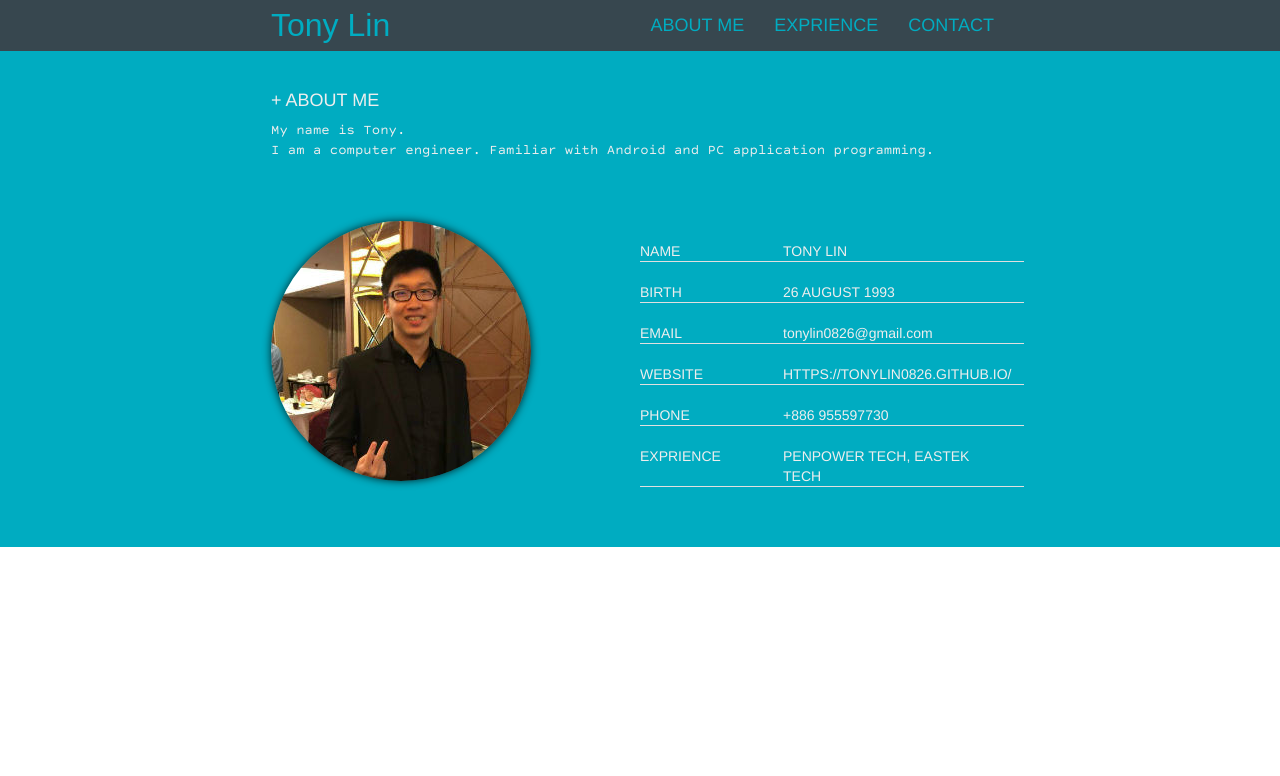
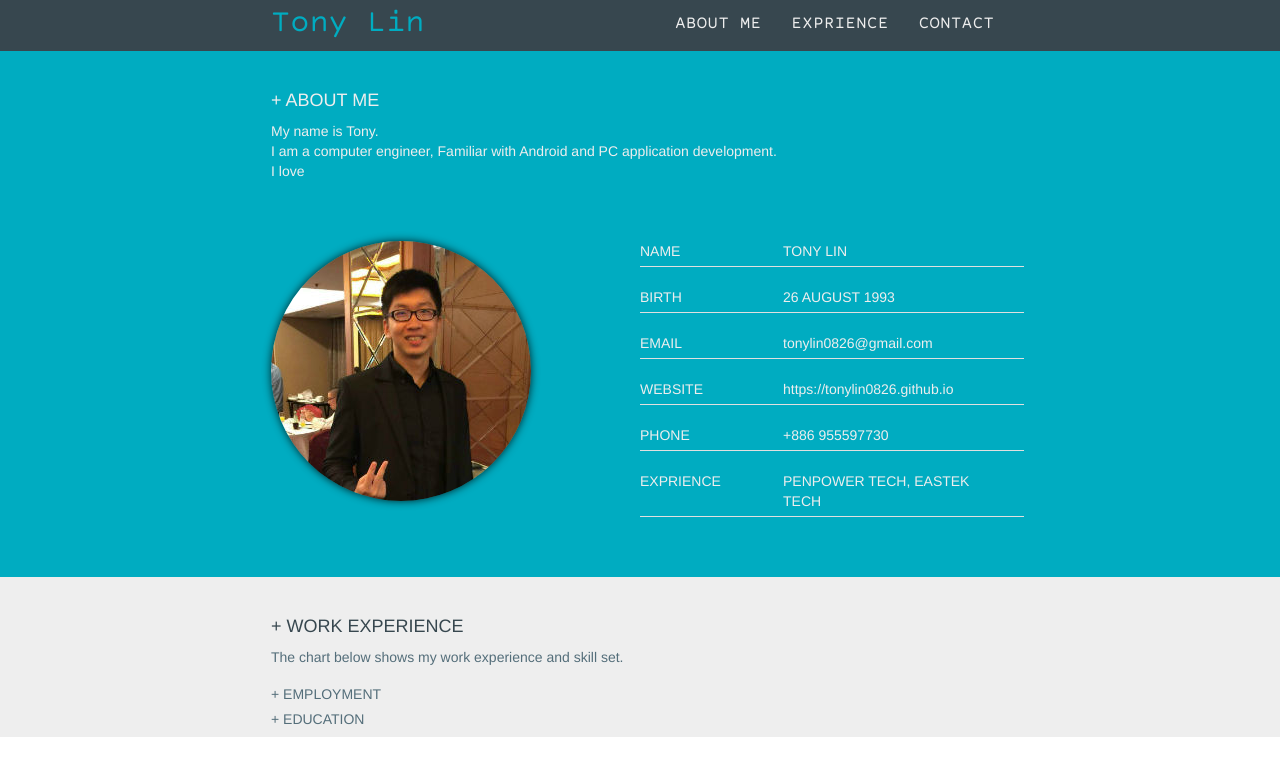
Before and after one commit to tonylin0826/tonylin0826.github.io, a website: page index.html in a window 1280 px wide. Drawn offline with nearby package versions, Linux system fonts and the light colour scheme.

Commit message:
add experience part 1

```diff
--- a/index.html
+++ b/index.html
@@ -7,7 +7,7 @@
 		<link rel="stylesheet" type="text/css" href="https://code.jquery.com/jquery-3.1.0.min.js">
 	</head>
 	<body>
-		<nav class="navbar navbar-default navbar-static-top" style="background-color: #37474f; margin-bottom:0px; border-color:#37474f;">
+		<nav class="navbar navbar-default navbar-static-top" style="background-color: #37474f; margin-bottom:0px; border-color:#37474f; font-family: mycourier">
 
 			<div class="container-fluid center-block">
 				<!-- Brand and toggle get grouped for better mobile display -->
@@ -18,79 +18,97 @@
 					<span class="icon-bar"></span>
 					<span class="icon-bar"></span>
 					</button>
-					<a class="navbar-brand" href="#" style="font-size: xx-large; color: #00ACC1; font-family: sans-serif">Tony Lin</a>
+					<a class="navbar-brand" href="#" style="font-size: xx-large; color: #00ACC1;">Tony Lin</a>
 				</div>
 				<div class="collapse navbar-collapse navbar-right">
 					<ul class="nav navbar-nav">
-						<li class="nav-item">
-							<a class="nav-link" href="#" style="font-size: large; color: #00ACC1">ABOUT ME</a>
-						</li>
-						<li class="nav-item">
-							<a class="nav-link" href="#" style="font-size: large; color: #00ACC1">EXPRIENCE</a>
-						</li>
-						<li class="nav-item">
-							<a class="nav-link" href="#" style="font-size: large; color: #00ACC1">CONTACT</a>
-						</li>
+
+						<li><a href="#" style="font-size: large; color: #EEEEEE;">ABOUT ME</a></li>
+
+
+						<li><a href="#" style="font-size: large; color: #EEEEEE;">EXPRIENCE</a></li>
+
+
+						<li><a href="#" style="font-size: large; color: #EEEEEE;">CONTACT</a></li>
+
 					</ul>
 				</div>
 			</div>
 
 		</nav>
-		<div style="background-color: #00ACC1; margin-top:0px; border-color:#00ACC1">
+		<div style="background-color: #00ACC1; margin-top:0px; border-color:#00ACC1; ">
 			<div class="container-fluid center-block">
 
 				<h4 style="color:#EEEEEE; margin-top:40px">
 				+ ABOUT ME
 				</h4>
-				<p style="color:#EEEEEE; font-family: mycourier;">
+				<p style="color:#EEEEEE;">
 					My name is Tony.<br>
-					I am a computer engineer. Familiar with Android and PC application programming.
+					I am a computer engineer, Familiar with Android and PC application development.<br>
+					I love
 				</p>
 				<div class="margin60">
 					<div class="row">
 						<div class="col-md-6">
 							<div class="circular-head"></div>
 						</div>
-						<div class="col-md-6" style="margin-top: 20px">
-							<div class="row" style="color:#EEEEEE; border-bottom:1px solid #E0E0E0;">
+						<div class="col-md-6">
+							<div class="row">
 								<div class="col-md-4" style="padding-left:0px; ">NAME</div>
 								<div class="col-md-8">TONY LIN</div>
 							</div>
 						</div>
 						<div class="col-md-6" style="margin-top: 20px">
-							<div class="row" style="color:#EEEEEE; border-bottom:1px solid #E0E0E0;">
+							<div class="row">
 								<div class="col-md-4" style="padding-left:0px; ">BIRTH</div>
 								<div class="col-md-8">26 AUGUST 1993</div>
 							</div>
 						</div>
 						<div class="col-md-6" style="margin-top: 20px">
-							<div class="row" style="color:#EEEEEE; border-bottom:1px solid #E0E0E0;">
+							<div class="row">
 								<div class="col-md-4" style="padding-left:0px; ">EMAIL</div>
 								<div class="col-md-8">tonylin0826@gmail.com</div>
 							</div>
 						</div>
 						<div class="col-md-6" style="margin-top: 20px">
-							<div class="row" style="color:#EEEEEE; border-bottom:1px solid #E0E0E0;">
+							<div class="row">
 								<div class="col-md-4" style="padding-left:0px; ">WEBSITE</div>
-								<div class="col-md-8">HTTPS://TONYLIN0826.GITHUB.IO/</div>
+								<div class="col-md-8">https://tonylin0826.github.io</div>
 							</div>
 						</div>
 						<div class="col-md-6" style="margin-top: 20px">
-							<div class="row" style="color:#EEEEEE; border-bottom:1px solid #E0E0E0;">
+							<div class="row">
 								<div class="col-md-4" style="padding-left:0px; ">PHONE</div>
 								<div class="col-md-8">+886 955597730</div>
 							</div>
 						</div>
 						<div class="col-md-6" style="margin-top: 20px">
-							<div class="row" style="color:#EEEEEE; border-bottom:1px solid #E0E0E0;">
+							<div class="row">
 								<div class="col-md-4" style="padding-left:0px; ">EXPRIENCE</div>
 								<div class="col-md-8">PENPOWER TECH, EASTEK TECH</div>
 							</div>
 						</div>
 					</div>
 				</div>
+			</div>
+		</div>
+		<div style="background-color: #EEEEEE; margin-top:0px; border-color:#EEEEEE; ">
+			<div class="container-fluid center-block">
+				<h4 style="color:#37474F; margin-top:40px">
+				+ WORK EXPERIENCE
+				</h4>
+				<p style="color:#546E7A;">
+					The chart below shows my work experience and skill set.
+				</p>
+				<div class="row">
+					<div class="col-md-7">
+						<div class="h5" style="color:#546E7A;">+ EMPLOYMENT</div>
+						<div class="h5" style="color:#546E7A;">+ EDUCATION</div>
+					</div>
+					<div class="col-md 5">
 
-
+					</div>
+				</div>
 			</div>
 		</div>
 	</body>
--- a/resources/css/style.css
+++ b/resources/css/style.css
@@ -1,6 +1,10 @@
 @font-face {
     font-family: mycourier;
     src: url(../asset/courier.ttf);
+}
+
+.body {
+	font-family: mycourier;
 }
 
 .nav-center {
@@ -39,3 +43,9 @@
 	margin-top: 60px;
 	margin-bottom: 60px;
 }
+
+.col-md-6 .row {
+	padding-bottom: 5px;
+	color:#EEEEEE;
+	border-bottom:1px solid #E0E0E0;
+}
```
Also changed, not shown: resources/asset/Diseño_pagina_web_Curriculum_online-big.png (added).
